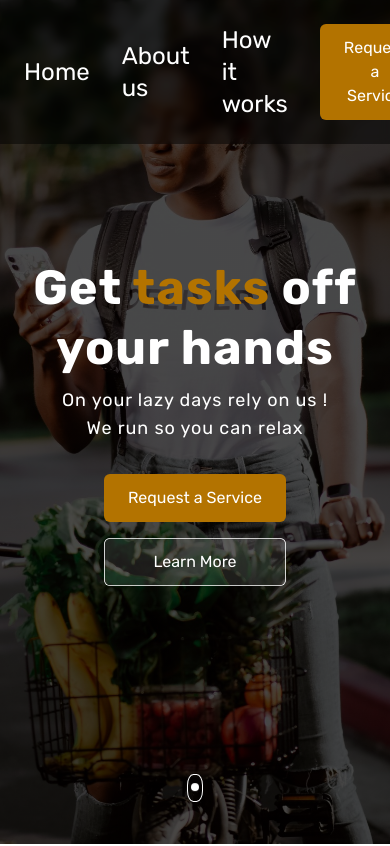
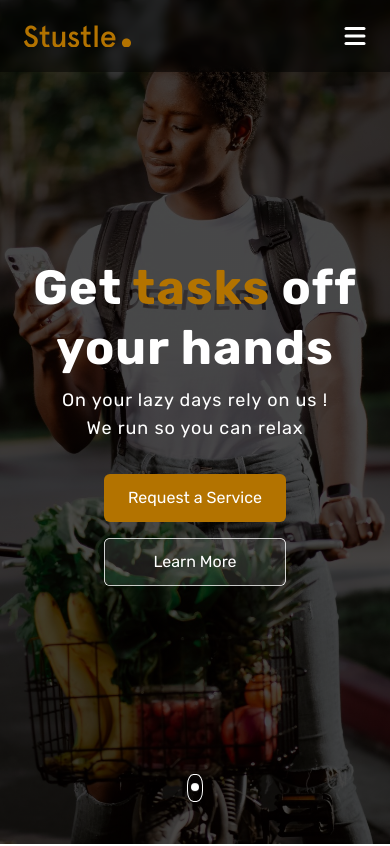
Before and after one commit to T-laye/Stustle__Landing__Page, a Next.js app: page / in a window 390 px wide. Shown: the top 846 px of the page. Built offline with nearby package versions, Linux system fonts and the light colour scheme.

Commit message:
build: desktop navigation bar

```diff
--- a/src/components/Layout/Header.js
+++ b/src/components/Layout/Header.js
@@ -38,8 +38,8 @@ export default function Header() {
             alt="Hamburger menu"
           />
         </div>
-        <nav>
-          <ol className="flex bg-black-trans text-white text-2xl items-center gap-8">
+        <nav className="hidden lg:flex">
+          <ol className="flex bg-black-trans text-white text-2xl items-center gap-8 ">
             <li className="hover:text-primary duration-300">
               <Link legacyBehavior href="">
                 <a>Home</a>
@@ -69,7 +69,7 @@ export default function Header() {
           openNav ? '' : 'translate-x-full'
         } transition-all duration-500 lg:hidden`}
       >
-        <ol className="w-full h-2/3 bg-black-trans   flex flex-col gap-10 items-center text-2xl  my-auto ">
+        <ol className="w-full h-2/3 bg-black-trans    flex-col gap-10 items-center text-2xl  my-auto  ">
           <li
             className={`${asPath === '/#hero' ? 'text-primary' : 'text-white'}`}
           >
```
